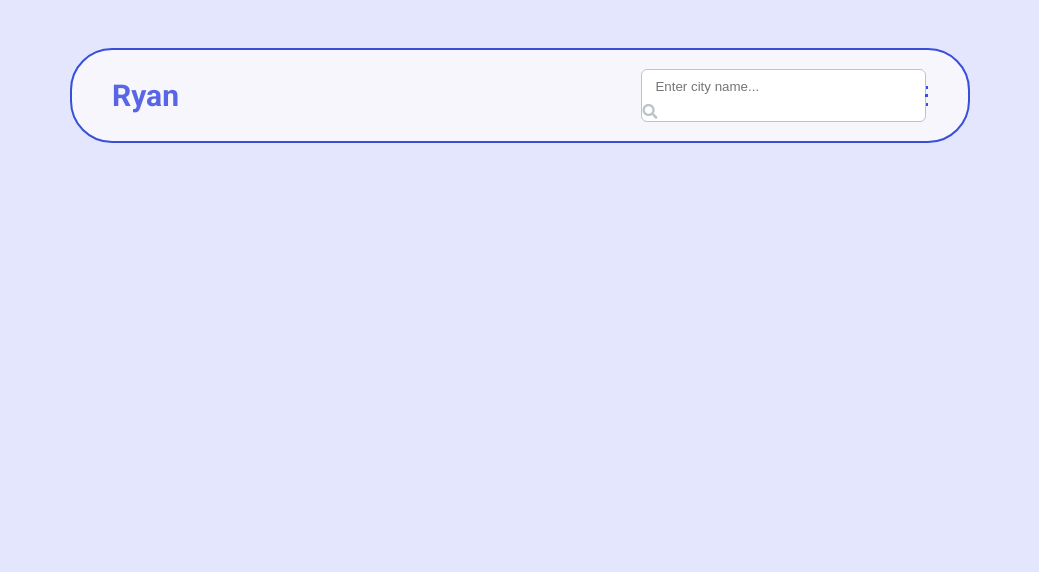
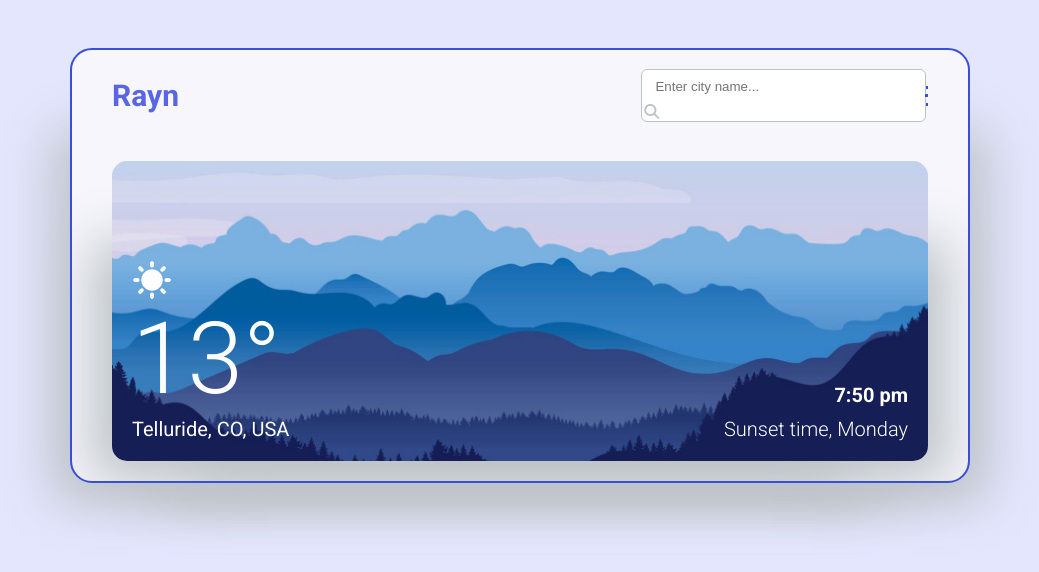
Before and after one commit to swrshho/Dribble-weather-app, a plain HTML site: page index.html in a window 1280 px wide. Shown: the whole page, without its empty margins (120-1159 px from the left). Drawn offline with Linux system fonts and the light colour scheme.

Commit message:
add hero section

```diff
--- /dev/null
+++ b/assets/sass/layoute/_hero.scss
@@ -0,0 +1,48 @@
+// Hero Section styles
+.hero {
+  margin-top: 4rem;
+  width: 100%;
+  height: 30rem;
+  background-image: url(/assets/images/hero.jpg);
+  background-size: cover;
+  background-repeat: no-repeat;
+  background-position: center;
+  border-radius: 15px;
+  padding: 2rem;
+  color: $white;
+  box-shadow: -50px 50px 50px -30px #BDC3C7, 50px 50px 50px -30px #BDC3C7;
+
+  &__forcast{
+    &__icon {
+      display: block;
+      width: 4rem;
+      height: 4rem;
+      background-image: url(/assets/images/sun--filled.png);
+      background-size: cover;
+      background-repeat: no-repeat;
+      background-position: center;
+      filter: invert(100%);
+    }
+
+    &__temp {
+      font-size: 10rem;
+      font-weight: 300;
+    }
+
+    &__location {
+      font-size: 2rem;
+    }
+  }
+
+  &__date {
+    font-size: 2rem;
+    &__time {
+      font-weight: 700;
+      width: fit-content;
+      margin-bottom: 1rem;
+    }
+    &__day {
+      font-weight: 300;
+    }
+  }
+}
--- a/assets/sass/layoute/_main.scss
+++ b/assets/sass/layoute/_main.scss
@@ -8,5 +8,7 @@ body {
   outline: .2rem solid $purple;
   margin-top: 5rem;
   padding: 2rem 4rem;
-  border-radius: 40px;
+  border-radius: 20px;
+  box-shadow: -50px 50px 50px -30px #BDC3C7, 50px 50px 50px -30px #BDC3C7;
+
 }
--- a/assets/sass/style.scss
+++ b/assets/sass/style.scss
@@ -10,3 +10,4 @@
 // layout folder
 @import "./layoute/main";
 @import "./layoute/header";
+@import "./layoute/hero";
--- a/assets/sass/utils/_helpers.scss
+++ b/assets/sass/utils/_helpers.scss
@@ -13,6 +13,10 @@
   align-items: center;
 }
 
+.ai-fe {
+  align-items: flex-end;
+}
+
 .jc-c {
   justify-content: center;
 }
@@ -25,6 +29,10 @@
   justify-content: space-around;
 }
 
+.jc-fe {
+  justify-content: flex-end;
+}
+
 .content-center {
   justify-content: center;
   align-items: center;
--- a/index.html
+++ b/index.html
@@ -9,7 +9,7 @@
   <link rel="stylesheet" href="/dist/css/style.min.css">
 
   <!-- Font Awsome -->
-  <link rel="stylesheet" href="https://cdnjs.cloudflare.com/ajax/libs/font-awesome/5.15.4/css/all.min.css" integrity="sha512-1ycn6IcaQQ40/MKBW2W4Rhis/DbILU74C1vSrLJxCq57o941Ym01SwNsOMqvEBFlcgUa6xLiPY/NS5R+E6ztJQ==" crossorigin="anonymous" referrerpolicy="no-referrer" />
+  <link rel="stylesheet" href="https://cdnjs.clouto use icondflare.com/ajax/libs/font-awesome/5.15.4/css/all.min.css" integrity="sha512-1ycn6IcaQQ40/MKBW2W4Rhis/DbILU74C1vSrLJxCq57o941Ym01SwNsOMqvEBFlcgUa6xLiPY/NS5R+E6ztJQ==" crossorigin="anonymous" referrerpolicy="no-referrer" />
 
   <title>Dribble Weather App</title>
 </head>
@@ -18,7 +18,7 @@
   <main class="main">
     <header class="header flex ai-c jc-sb">
       <div id="logo">
-        <h1>Ryan</h1>
+        <h1>Rayn</h1>
       </div>
 
       <nav class="nav flex jc-sb ai-c">
@@ -37,6 +37,19 @@
         </div>
       </nav>
     </header>
+
+    <section class="hero flex ai-fe jc-sb">
+      <div class="hero__forcast">
+        <i class="hero__forcast__icon"></i>
+        <p class="hero__forcast__temp">13°</p>
+        <p class="hero__forcast__location">Telluride, CO, USA</p>
+      </div>
+
+      <div class="hero__date flex fd-c ai-fe">
+        <p class="hero__date__time">7:50 pm</p>
+        <p class="hero__date__day">Sunset time, Monday</p>
+      </div>
+    </section>
   </main>
 </body>
 </html>
```
Also changed, not shown: assets/images/sun--filled.png (added), assets/images/sun--shallow.png (renamed from assets/images/sun.png), dist/css/style.min.css, 1 other file.
